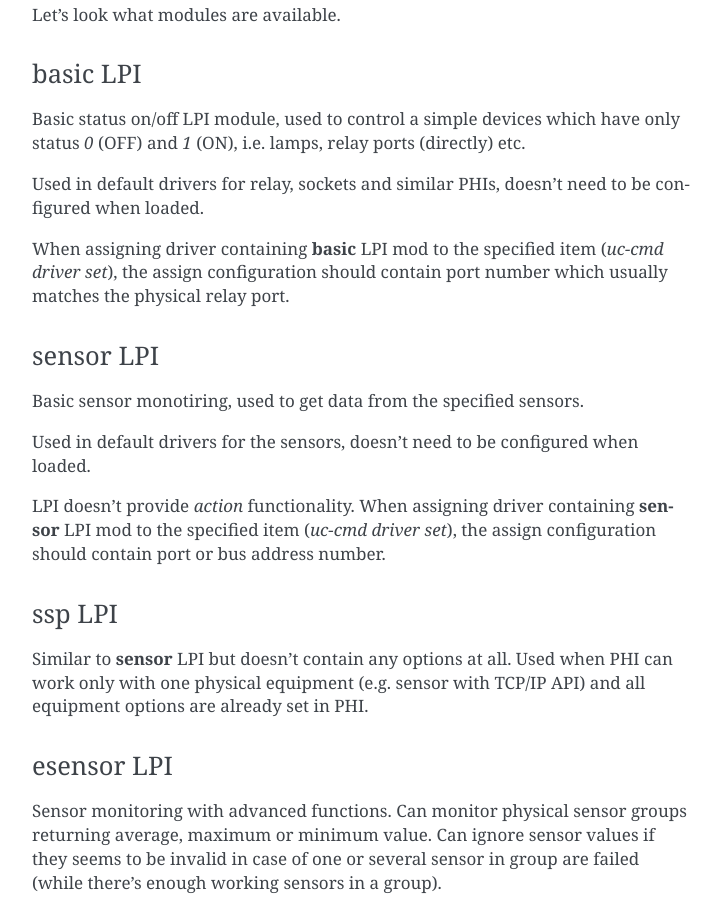
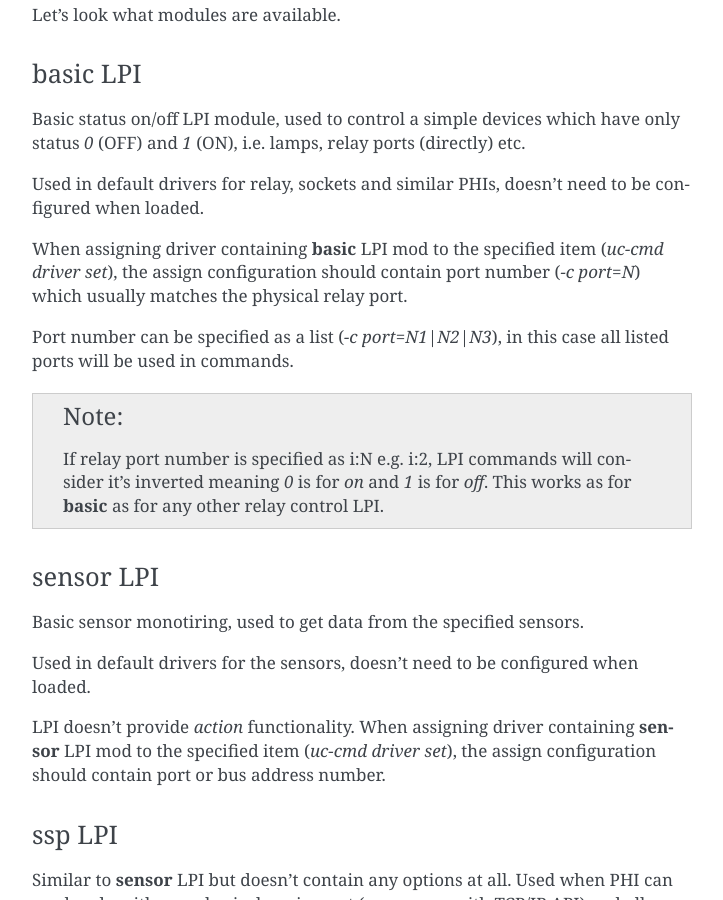
Before and after one commit to alttch/eva3, a Sphinx documentation site: the page built from doc/drivers.rst, in a window 1280 px wide and 900 px high, scrolled down 3626 px. Shown: the whole window, without its empty margins (388-1111 px from the left). Built offline with Sphinx 7.4.7, drawn with Linux system fonts in a browser that asks for light colours.

Commit message:
inverted ports

```diff
--- a/doc/drivers.rst
+++ b/doc/drivers.rst
@@ -166,8 +166,17 @@ Used in default drivers for relay, sockets and similar PHIs, doesn't need to be
 configured when loaded.
 
 When assigning driver containing **basic** LPI mod to the specified item
-(*uc-cmd driver set*), the assign configuration should contain port number
-which usually matches the physical relay port.
+(*uc-cmd driver set*), the assign configuration should contain port number (*-c
+port=N*) which usually matches the physical relay port.
+
+Port number can be specified as a list (*-c port=N1|N2|N3*), in this case all
+listed ports will be used in commands.
+
+.. note::
+
+    If relay port number is specified as i:N e.g. i:2, LPI commands will
+    consider it's inverted meaning *0* is for *on* and *1* is for *off*. This
+    works as for **basic** as for any other relay control LPI.
 
 sensor LPI
 ~~~~~~~~~~
```
